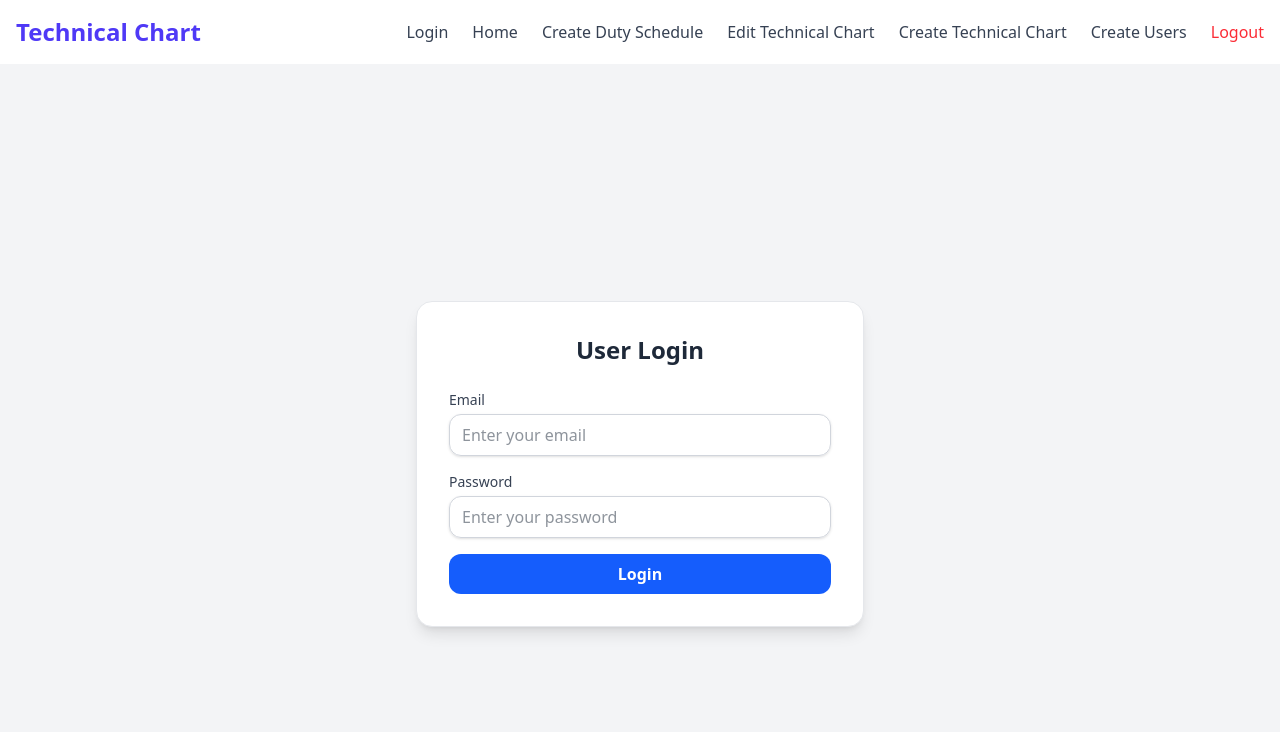
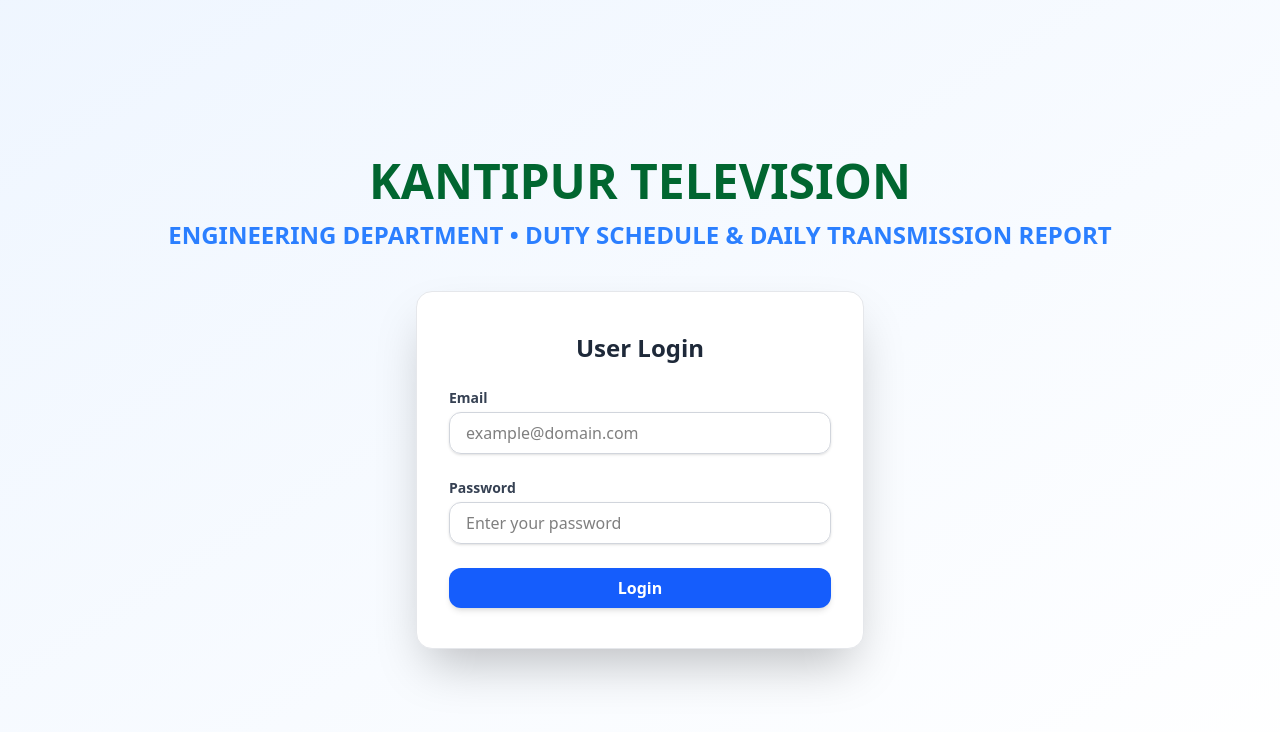
Before and after one commit to rpanhaur/New-Technical-chart-frontend-, a React (Vite) app: page / in a window 1280 px wide. Shown: the top 732 px of the page. Built offline with nearby package versions, Linux system fonts and the light colour scheme.

Commit message:
final code today

```diff
--- a/pages/Home.jsx
+++ b/pages/Home.jsx
@@ -1,6 +1,10 @@
+
+
 // import React, { useState, useEffect } from 'react';
 // import axios from 'axios';
 // import Navbar from '../components/Navbar';
+// import { useNavigate } from 'react-router-dom';
+
 // import { motion, AnimatePresence } from 'framer-motion';
 // import jsPDF from 'jspdf';
 // import autoTable from 'jspdf-autotable';
@@ -41,6 +45,19 @@
 // };
 
 // const HomePage = () => {
+
+//   const navigate = useNavigate();
+
+// useEffect(() => {
+//   const token = localStorage.getItem('token');
+//   if (!token) {
+//     navigate('/'); // ⛔ Redirect if not logged in
+//   }
+// }, [navigate]);
+
+
+
+
 //   // Helper: Format today's date as YYYY-MM-DD
 //   const getTodayDate = () => {
 //     const today = new Date();
@@ -592,12 +609,10 @@
 
 // export default HomePage;
 
-
 import React, { useState, useEffect } from 'react';
 import axios from 'axios';
 import Navbar from '../components/Navbar';
 import { useNavigate } from 'react-router-dom';
-
 import { motion, AnimatePresence } from 'framer-motion';
 import jsPDF from 'jspdf';
 import autoTable from 'jspdf-autotable';
@@ -638,7 +653,6 @@
 };
 
 const HomePage = () => {
-
   const navigate = useNavigate();
 
   useEffect(() => {
@@ -647,9 +661,6 @@
       navigate('/'); // ⛔ Redirect if not logged in
     }
   }, [navigate]);
-
-
-
 
   // Helper: Format today's date as YYYY-MM-DD
   const getTodayDate = () => {
@@ -716,7 +727,6 @@
   };
 
   const shifts = ['Morning', 'Evening', 'Midnight'];
-
   const filteredDuties = shiftDuties.filter(
     (duty) => toLocalDateString(duty.shiftDate) === selectedDate
   );
@@ -750,10 +760,8 @@
         alert('No data available for this shift to export.');
         return;
       }
-
       doc.setFontSize(18);
       doc.text(`${shift} Shift Technical Chart - ${selectedDate}`, 14, 22);
-
       const tableColumn = [
         'SN',
         'Schedule Time',
@@ -764,7 +772,6 @@
         'On Air Time',
         'Remarks',
       ];
-
       const tableRows = items.map((item) => [
         item.sn || '',
         item.scheduleTime || '',
@@ -775,7 +782,6 @@
         item.onAirTime || '',
         item.remarks || '',
       ]);
-
       autoTable(doc, {
         head: [tableColumn],
         body: tableRows,
@@ -783,7 +789,6 @@
         styles: { fontSize: 8 },
         headStyles: { fillColor: [41, 128, 185] },
       });
-
       doc.save(`${shift}_Technical_Chart_${selectedDate}.pdf`);
     } catch (err) {
       console.error('PDF Export Error:', err);
@@ -795,10 +800,8 @@
   const generateTechnicalChartPDFBase64 = (shift) => {
     const doc = new jsPDF();
     const items = groupedTechnicalCharts[shift] || [];
-
     doc.setFontSize(18);
     doc.text(`${shift} Shift Technical Chart - ${selectedDate}`, 14, 22);
-
     const tableColumn = [
       'SN',
       'Schedule Time',
@@ -809,7 +812,6 @@
       'On Air Time',
       'Remarks',
     ];
-
     const tableRows = items.map((item) => [
       item.sn || '',
       item.scheduleTime || '',
@@ -820,7 +822,6 @@
       item.onAirTime || '',
       item.remarks || '',
     ]);
-
     autoTable(doc, {
       head: [tableColumn],
       body: tableRows,
@@ -828,29 +829,28 @@
       styles: { fontSize: 8 },
       headStyles: { fillColor: [41, 128, 185] },
     });
-
     return doc.output('datauristring');
   };
 
-  // ✅ Export Engineering Duty Schedule as PDF (All Shifts)
+  // ✅ Export Engineering Duty Schedule as PDF (All Shifts on One Page)
   const exportDutyScheduleToPDF = () => {
     try {
       const doc = new jsPDF();
       let startY = 20;
 
+      doc.setFontSize(18);
+      doc.text(`Engineering Duty Schedule - ${selectedDate}`, 14, 15);
+      startY = 25;
+
       shifts.forEach((shift) => {
         const duty = filteredDuties.find((d) => d.shiftTime === shift);
         if (!duty) return;
 
-        doc.setFontSize(16);
-        doc.text(`${shift} Shift - Engineering Duty Schedule`, 14, startY);
-        startY += 8;
+        doc.setFontSize(14);
+        doc.text(`${shift} Shift`, 14, startY);
+        startY += 6;
 
         doc.setFontSize(12);
-        doc.text(`Date: ${selectedDate}`, 14, startY);
-        startY += 10;
-
-        doc.setFontSize(14);
         doc.text("Engineers", 14, startY);
         startY += 6;
 
@@ -865,31 +865,29 @@
               shift === 'Evening' ? [127, 63, 152] : [128, 128, 128]
           }
         });
-        startY = doc.lastAutoTable.finalY + 8;
+        startY = doc.lastAutoTable.finalY + 4;
 
-        doc.setFontSize(14);
+        doc.setFontSize(12);
         doc.text("Technician", 14, startY);
         startY += 6;
-
         autoTable(doc, {
           body: [[duty.technician.name, duty.technician.status]],
           startY,
           styles: { fontSize: 10 },
           headStyles: { fillColor: [39, 174, 96] }
         });
-        startY = doc.lastAutoTable.finalY + 8;
+        startY = doc.lastAutoTable.finalY + 4;
 
-        doc.setFontSize(14);
+        doc.setFontSize(12);
         doc.text("Electrician", 14, startY);
         startY += 6;
-
         autoTable(doc, {
           body: [[duty.electrician.name, duty.electrician.status]],
           startY,
           styles: { fontSize: 10 },
           headStyles: { fillColor: [241, 196, 15] }
         });
-        startY = doc.lastAutoTable.finalY + 15;
+        startY = doc.lastAutoTable.finalY + 10;
       });
 
       doc.save(`Engineering_Duty_Schedule_Report_${selectedDate}.pdf`);
@@ -910,10 +908,8 @@
 
       doc.setFontSize(16);
       doc.text(`${shift} Shift - Engineering Duty Schedule`, 14, 22);
-
       doc.setFontSize(12);
       doc.text(`Date: ${selectedDate}`, 14, 30);
-
       const engineerData = duty.engineers.map(e => [e.name, e.status]);
       autoTable(doc, {
         head: [['Name', 'Status']],
@@ -925,9 +921,7 @@
             shift === 'Evening' ? [127, 63, 152] : [128, 128, 128]
         }
       });
-
       let finalY = doc.lastAutoTable.finalY + 10;
-
       autoTable(doc, {
         head: [['Technician']],
         body: [[duty.technician.name]],
@@ -935,9 +929,7 @@
         styles: { fontSize: 10 },
         headStyles: { fillColor: [39, 174, 96] }
       });
-
       finalY = doc.lastAutoTable.finalY + 10;
-
       autoTable(doc, {
         head: [['Electrician']],
         body: [[duty.electrician.name]],
@@ -945,10 +937,7 @@
         styles: { fontSize: 10 },
         headStyles: { fillColor: [241, 196, 15] }
       });
-
       finalY = doc.lastAutoTable.finalY + 20;
-
-      if (shift !== 'Midnight') doc.addPage();
     });
 
     return doc.output('datauristring');
@@ -958,7 +947,6 @@
   const sendEmail = async (shift) => {
     const email = prompt('Enter recipient email:', '');
     if (!email) return;
-
     try {
       const pdfBase64 = generateTechnicalChartPDFBase64(shift);
       await axios.post('http://localhost:3000/api/send-email', {
@@ -975,11 +963,9 @@
 
   // ✅ Send Email Function for Engineering Duty Schedule
   const sendDutyEmail = async () => {
-
     console.log('mail checking in frontend ');
     const email = prompt('Enter recipient email:', '');
     if (!email) return;
-
     try {
       const pdfBase64 = generateDutySchedulePDFBase64();
       await axios.post('http://localhost:3000/api/send-email', {
@@ -1026,7 +1012,6 @@
             {expandedDutySection ? 'Hide Duty' : 'Show Duty'}
           </button>
         </div>
-
         <div className="mb-6">
           <label className="block text-sm font-medium text-gray-700 mb-1">Select Date:</label>
           <input
@@ -1036,7 +1021,6 @@
             className="px-3 py-2 border border-gray-300 rounded-md shadow-sm"
           />
         </div>
-
         <AnimatePresence>
           {expandedDutySection && (
             <motion.div
--- a/pages/LoginPage.jsx
+++ b/pages/LoginPage.jsx
@@ -1,8 +1,232 @@
+// import React, { useState } from 'react';
+// import axios from 'axios';
+// import { motion } from 'framer-motion';
+// import { useNavigate } from 'react-router-dom';
+// import Navbar from '../components/Navbar';
+
+// const Login = () => {
+//   const [formData, setFormData] = useState({
+//     email: '',
+//     password: ''
+//   });
+//   const [message, setMessage] = useState('');
+//   const navigate = useNavigate();
+
+//   const handleChange = (e) => {
+//     setFormData(prev => ({
+//       ...prev,
+//       [e.target.name]: e.target.value
+//     }));
+//   };
+
+//   const handleSubmit = async (e) => {
+//     e.preventDefault();
+
+//     try {
+//       const res = await axios.post('http://localhost:3000/api/sign-in', formData); // Update backend URL if needed
+
+//       const { token, message } = res.data;
+
+//       // Save token to localStorage or cookie
+//       localStorage.setItem('token', token);
+
+//       setMessage(message);
+
+//       // Navigate to homepage after short delay
+//       setTimeout(() => {
+//         navigate('/home-page');
+//       }, 1000);
+//     } catch (err) {
+//       const errorMessage = err.response?.data?.message || 'Login failed';
+//       setMessage(errorMessage);
+//     }
+//   };
+
+//   return (
+//     <>
+//       <h1>KANTIPUR TELEVISION ENGINEERING DEPARTMENT</h1>
+//       <h2>DUTY SCHEDULE AND DAILY TRANSMISSION REPORT</h2>
+
+//       <div className="min-h-screen flex items-center justify-center bg-gray-100 px-4">
+//         <motion.div
+//           className="bg-white shadow-lg rounded-2xl p-8 w-full max-w-md border border-gray-200"
+//           initial={{ opacity: 0, y: 40 }}
+//           animate={{ opacity: 1, y: 0 }}
+//         >
+//           <h2 className="text-2xl font-bold text-center text-gray-800 mb-6">
+//             User Login
+//           </h2>
+
+//           {message && (
+//             <div className="mb-4 text-center text-sm text-red-600">
+//               {message}
+//             </div>
+//           )}
+
+//           <form onSubmit={handleSubmit} className="space-y-4">
+//             <div>
+//               <label className="block text-sm font-medium text-gray-700">Email</label>
+//               <input
+//                 type="email"
+//                 name="email"
+//                 value={formData.email}
+//                 onChange={handleChange}
+//                 required
+//                 className="mt-1 block w-full rounded-xl border border-gray-300 shadow-sm px-3 py-2 focus:ring-blue-500 focus:border-blue-500 text-gray-800"
+//                 placeholder="Enter your email"
+//               />
+//             </div>
+
+//             <div>
+//               <label className="block text-sm font-medium text-gray-700">Password</label>
+//               <input
+//                 type="password"
+//                 name="password"
+//                 value={formData.password}
+//                 onChange={handleChange}
+//                 required
+//                 className="mt-1 block w-full rounded-xl border border-gray-300 shadow-sm px-3 py-2 focus:ring-blue-500 focus:border-blue-500 text-gray-800"
+//                 placeholder="Enter your password"
+//               />
+//             </div>
+
+//             <button
+//               type="submit"
+//               className="w-full bg-blue-600 hover:bg-blue-700 text-white font-semibold py-2 px-4 rounded-xl transition duration-200"
+//             >
+//               Login
+//             </button>
+//           </form>
+//         </motion.div>
+//       </div>
+//     </>
+//   );
+// };
+
+// export default Login;
+
+
+// import React, { useState } from 'react';
+// import axios from 'axios';
+// import { motion } from 'framer-motion';
+// import { useNavigate } from 'react-router-dom';
+// import Navbar from '../components/Navbar';
+
+// const Login = () => {
+//   const [formData, setFormData] = useState({
+//     email: '',
+//     password: ''
+//   });
+//   const [message, setMessage] = useState('');
+//   const navigate = useNavigate();
+
+//   const handleChange = (e) => {
+//     setFormData(prev => ({
+//       ...prev,
+//       [e.target.name]: e.target.value
+//     }));
+//   };
+
+//   const handleSubmit = async (e) => {
+//     e.preventDefault();
+
+//     try {
+//       const res = await axios.post('http://localhost:3000/api/sign-in', formData);
+//       const { token, message } = res.data;
+//       localStorage.setItem('token', token);
+//       setMessage(message);
+//       setTimeout(() => {
+//         navigate('/home-page');
+//       }, 1000);
+//     } catch (err) {
+//       const errorMessage = err.response?.data?.message || 'Login failed';
+//       setMessage(errorMessage);
+//     }
+//   };
+
+//   return (
+//     <>
+
+//       <div className="bg-gradient-to-br from-blue-50 to-white py-12 px-4 min-h-screen flex flex-col items-center">
+//         <motion.h1
+//           className="text-3xl sm:text-4xl font-extrabold text-blue-900 tracking-tight text-center"
+//           initial={{ opacity: 0, y: -20 }}
+//           animate={{ opacity: 1, y: 0 }}
+//         >
+//           KANTIPUR TELEVISION ENGINEERING DEPARTMENT
+//         </motion.h1>
+
+//         <motion.h2
+//           className="mt-2 text-xl sm:text-2xl text-blue-700 font-semibold text-center"
+//           initial={{ opacity: 0, y: -20 }}
+//           animate={{ opacity: 1, y: 0 }}
+//           transition={{ delay: 0.2 }}
+//         >
+//           DUTY SCHEDULE & DAILY TRANSMISSION REPORT
+//         </motion.h2>
+
+//         <motion.div
+//           className="mt-10 w-full max-w-md bg-white shadow-2xl rounded-2xl p-8 border border-gray-200"
+//           initial={{ opacity: 0, y: 40 }}
+//           animate={{ opacity: 1, y: 0 }}
+//         >
+//           <h2 className="text-2xl font-bold text-center text-gray-800 mb-6">
+//             User Login
+//           </h2>
+
+//           {message && (
+//             <div className="mb-4 text-center text-sm text-red-600 font-medium">
+//               {message}
+//             </div>
+//           )}
+
+//           <form onSubmit={handleSubmit} className="space-y-5">
+//             <div>
+//               <label className="block text-sm font-semibold text-gray-700">Email</label>
+//               <input
+//                 type="email"
+//                 name="email"
+//                 value={formData.email}
+//                 onChange={handleChange}
+//                 required
+//                 placeholder="example@domain.com"
+//                 className="w-full mt-1 px-4 py-2 border border-gray-300 rounded-xl shadow-sm focus:ring-2 focus:ring-blue-500 focus:outline-none"
+//               />
+//             </div>
+
+//             <div>
+//               <label className="block text-sm font-semibold text-gray-700">Password</label>
+//               <input
+//                 type="password"
+//                 name="password"
+//                 value={formData.password}
+//                 onChange={handleChange}
+//                 required
+//                 placeholder="Enter your password"
+//                 className="w-full mt-1 px-4 py-2 border border-gray-300 rounded-xl shadow-sm focus:ring-2 focus:ring-blue-500 focus:outline-none"
+//               />
+//             </div>
+
+//             <button
+//               type="submit"
+//               className="w-full py-2 bg-blue-600 hover:bg-blue-700 text-white font-semibold rounded-xl transition duration-300 shadow-md"
+//             >
+//               Login
+//             </button>
+//           </form>
+//         </motion.div>
+//       </div>
+//     </>
+//   );
+// };
+
+// export default Login;
+
+
 import React, { useState } from 'react';
 import axios from 'axios';
 import { motion } from 'framer-motion';
 import { useNavigate } from 'react-router-dom';
-import Navbar from '../components/Navbar';
 
 const Login = () => {
   const [formData, setFormData] = useState({
@@ -23,16 +247,10 @@
     e.preventDefault();
 
     try {
-      const res = await axios.post('http://localhost:3000/api/sign-in', formData); // Update backend URL if needed
-
+      const res = await axios.post('http://localhost:3000/api/sign-in', formData);
       const { token, message } = res.data;
-
-      // Save token to localStorage or cookie
       localStorage.setItem('token', token);
-
       setMessage(message);
-
-      // Navigate to homepage after short delay
       setTimeout(() => {
         navigate('/home-page');
       }, 1000);
@@ -43,12 +261,26 @@
   };
 
   return (
-    <>
-      <Navbar />
+    <div className="bg-gradient-to-br from-blue-50 to-white py-20 px-4 min-h-screen flex flex-col items-center justify-center">
+      <motion.h1
+        className="text-4xl sm:text-5xl font-extrabold text-green-800 text-center mb-2 leading-tight"
+        initial={{ opacity: 0, y: -20 }}
+        animate={{ opacity: 1, y: 0 }}
+      >
+        KANTIPUR TELEVISION
+      </motion.h1>
 
-      <div className="min-h-screen flex items-center justify-center bg-gray-100 px-4">
+      <motion.h2
+        className="text-xl sm:text-2xl text-blue-500 font-semibold text-center mb-10"
+        initial={{ opacity: 0, y: -20 }}
+        animate={{ opacity: 1, y: 0 }}
+        transition={{ delay: 0.2 }}
+      >
+        ENGINEERING DEPARTMENT • DUTY SCHEDULE & DAILY TRANSMISSION REPORT
+      </motion.h2>
+
       <motion.div
-          className="bg-white shadow-lg rounded-2xl p-8 w-full max-w-md border border-gray-200"
+        className="w-full max-w-md bg-white shadow-2xl rounded-2xl px-8 py-10 border border-gray-200"
         initial={{ opacity: 0, y: 40 }}
         animate={{ opacity: 1, y: 0 }}
       >
@@ -57,48 +289,47 @@
         </h2>
 
         {message && (
-            <div className="mb-4 text-center text-sm text-red-600">
+          <div className="mb-4 text-center text-sm text-red-600 font-medium">
             {message}
           </div>
         )}
 
-          <form onSubmit={handleSubmit} className="space-y-4">
+        <form onSubmit={handleSubmit} className="space-y-6">
           <div>
-              <label className="block text-sm font-medium text-gray-700">Email</label>
+            <label className="block text-sm font-semibold text-gray-700 mb-1">Email</label>
             <input
               type="email"
               name="email"
               value={formData.email}
               onChange={handleChange}
               required
-                className="mt-1 block w-full rounded-xl border border-gray-300 shadow-sm px-3 py-2 focus:ring-blue-500 focus:border-blue-500 text-gray-800"
-                placeholder="Enter your email"
+              placeholder="example@domain.com"
+              className="w-full px-4 py-2 border border-gray-300 rounded-xl shadow-sm focus:ring-2 focus:ring-blue-500 focus:outline-none"
             />
           </div>
 
           <div>
-              <label className="block text-sm font-medium text-gray-700">Password</label>
+            <label className="block text-sm font-semibold text-gray-700 mb-1">Password</label>
             <input
               type="password"
               name="password"
               value={formData.password}
               onChange={handleChange}
               required
-                className="mt-1 block w-full rounded-xl border border-gray-300 shadow-sm px-3 py-2 focus:ring-blue-500 focus:border-blue-500 text-gray-800"
               placeholder="Enter your password"
+              className="w-full px-4 py-2 border border-gray-300 rounded-xl shadow-sm focus:ring-2 focus:ring-blue-500 focus:outline-none"
             />
           </div>
 
           <button
             type="submit"
-              className="w-full bg-blue-600 hover:bg-blue-700 text-white font-semibold py-2 px-4 rounded-xl transition duration-200"
+            className="w-full py-2 bg-blue-600 hover:bg-blue-700 text-white font-semibold rounded-xl transition duration-300 shadow-md"
           >
             Login
           </button>
         </form>
       </motion.div>
     </div>
-    </>
   );
 };
 
```
Lines whose indentation alone changed are shown as unchanged.
